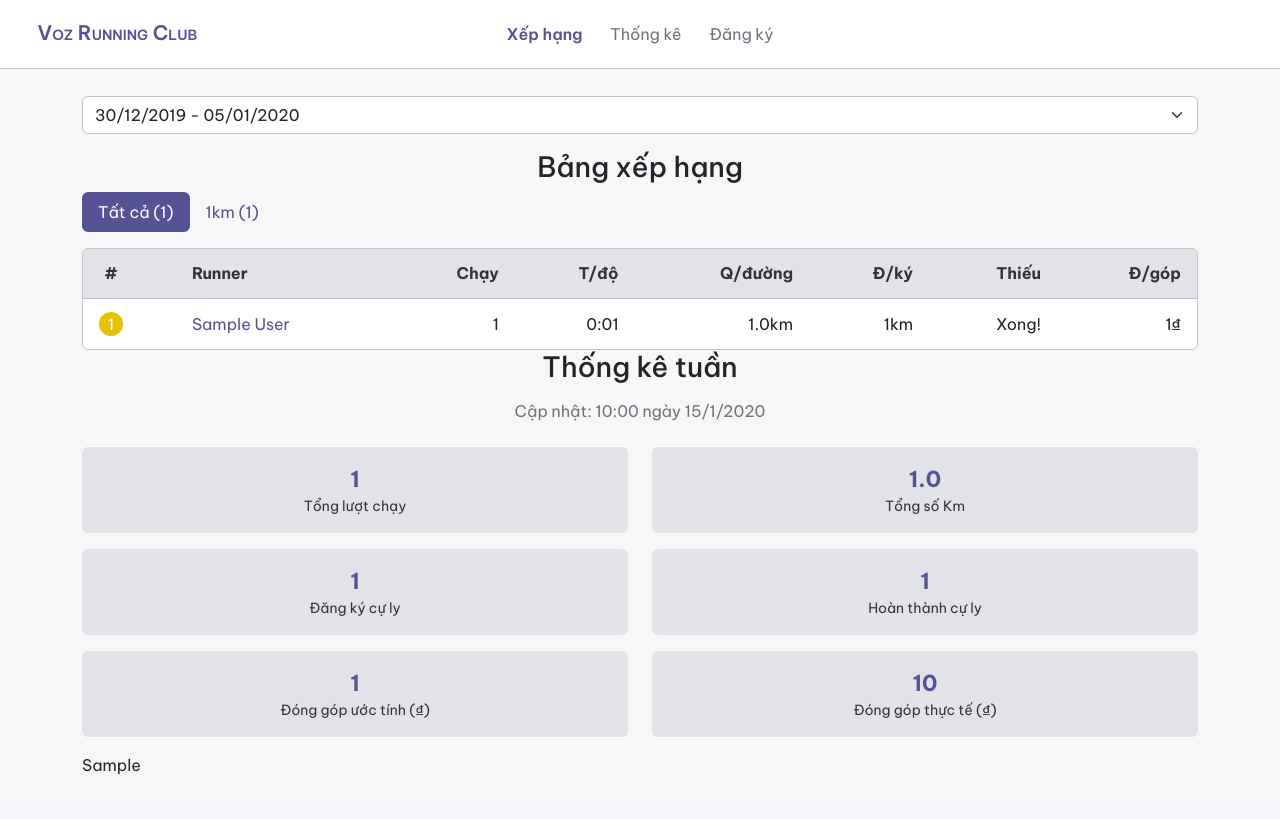
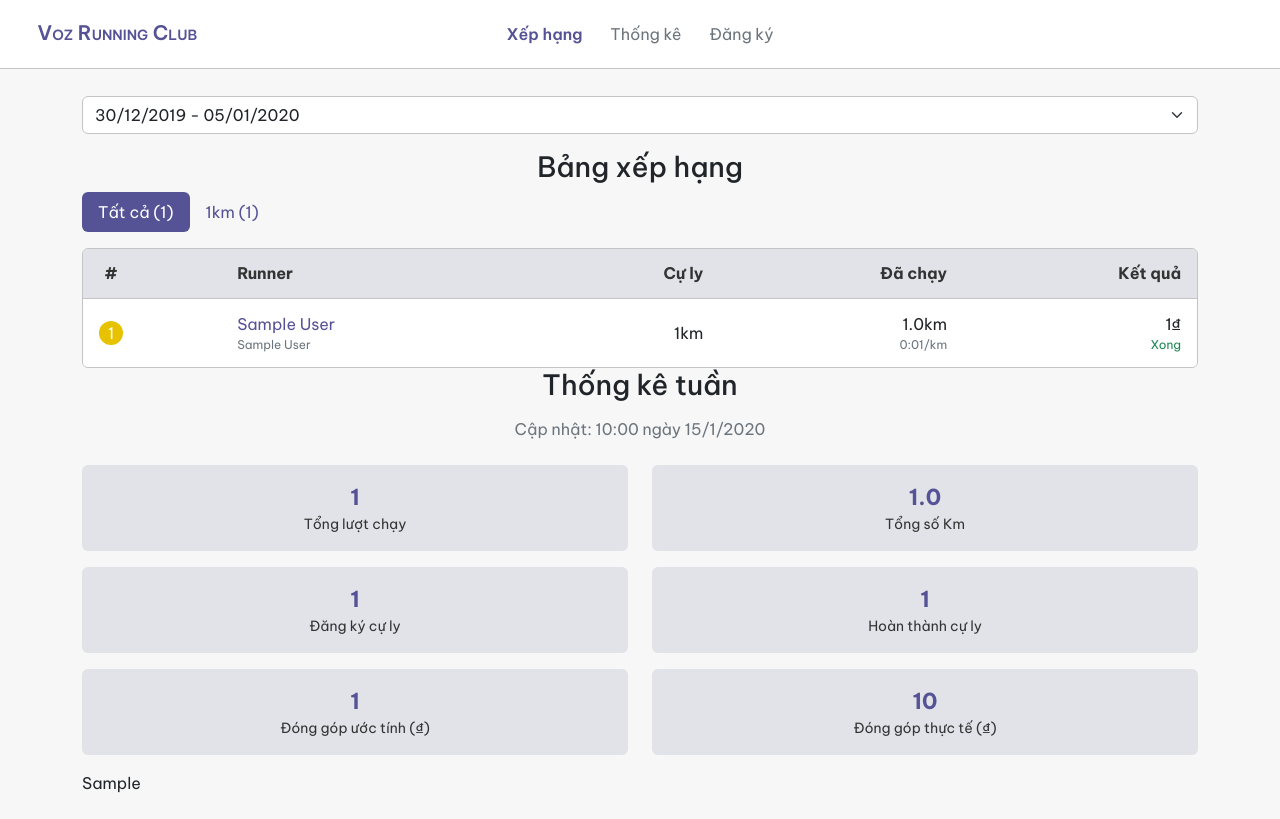
Before and after one commit to phongnt570/vozRunningClub, a Django app: page /leaderboard/?year=2020&week=1 in a window 1280 px wide. Before the commit the page ends 775 px from the top, so only its background shows below. Run offline with Django 4.2, Linux system fonts and the light colour scheme; tables that the repository leaves empty hold one stand-in row (values such as "Sample post"); some libraries are stand-ins or nearby versions.

Commit message:
new look for leaderboard

```diff
--- a/static/css/style.scss
+++ b/static/css/style.scss
@@ -111,12 +111,14 @@ body {
       .bars {
         display: block;
         position: absolute;
-        right: 0.5rem;
-        top: -0.25rem;
+        right: 0.75rem;
+        top: -0.5rem;
         cursor: pointer;
         background: $light;
         padding: 0.25rem 0.5rem;
         border-radius: 0.375rem;
+        font-size: 1.25rem;
+        color: $primary;
       }
 
       .nav-items, .nav-logout {
@@ -160,12 +162,6 @@ body {
 //  margin: 0.5rem 0;
 //  opacity: 100%;
 //}
-
-.rank-change {
-  //font-size: 0.75rem;
-  font-weight: bold;
-  display: inline;
-}
 
 .big-search-container {
   text-align: center;
@@ -351,6 +347,15 @@ body {
       td {
         padding: 0.8em 1em;
       }
+
+      .voz-name, .pace, .runs {
+        color: $secondary;
+      }
+
+      .voz-name, .pace, .runs, .rank-change, .missing-km {
+        font-size: 0.75rem;
+      }
+
     }
 
     .rank {
@@ -402,6 +407,6 @@ body {
 
 .weekly-post {
   img {
-    max-width: 100%;
+    width: 100%;
   }
 }
--- a/templates/weeklyTracking/leaderboard.html
+++ b/templates/weeklyTracking/leaderboard.html
@@ -155,10 +155,9 @@
                                 {#                                    {% endif %}#}
                             </div>
                         </div>
-                    </div>
-                </div>
+
                         {% if weekly_post and weekly_post.post %}
-                    <div class="weekly-post">
+                            <div class="weekly-post col-6">
                                 {#                        <div>#}
                                 {#                            <a class="text-primary"#}
                                 {#                               type="button" data-bs-toggle="collapse"#}
@@ -173,6 +172,8 @@
                                 {{ weekly_post.post|safe }}
                             </div>
                         {% endif %}
+                    </div>
+                </div>
             </div>
         </div>
     </div>
--- a/templates/weeklyTracking/leaderboard_table.html
+++ b/templates/weeklyTracking/leaderboard_table.html
@@ -8,19 +8,10 @@
             <th class="text-center">
                 <div class="rank">#</div>
             </th>
-            {#            {% if rank_changes is not None %}#}
-            {#                <th>#}
-            {#                    <span></span>#}
-            {#                </th>#}
-            {#            {% endif %}#}
             <th>Runner</th>
-            {#            <th class="">Voz</th>#}
-            <th class="text-end">Chạy</th>
-            <th class="text-end">T/độ</th>
-            <th class="text-end">Q/đường</th>
-            <th class="text-end">Đ/ký</th>
-            <th class="text-end">Thiếu</th>
-            <th class="text-end">Đ/góp</th>
+            <th class="text-end">Cự ly</th>
+            <th class="text-end">Đã chạy</th>
+            <th class="text-end">Kết quả</th>
         </tr>
         </thead>
         <tbody>
@@ -29,66 +20,65 @@
                 <td class="text-center">
                     <div class="rank rank-{{ forloop.counter }}">{{ forloop.counter }}</div>
                 </td>
-                {#                {% if rank_changes is not None %}#}
-                {#                    <td>#}
-                {#                        <div class="rank-change">#}
-                {#                            {% if weekly_progress.user.id in rank_changes %}#}
-                {#                                {% with rank_change=rank_changes|get_item:weekly_progress.user.id %}#}
-                {#                                    {% if rank_change > 0 %}#}
-                {#                                        <span class="text-success">#}
-                {#                                        <i class="fa-solid fa-arrow-up"></i>#}
-                {#                                        {{ rank_change }}#}
-                {#                                    </span>#}
-                {#                                    {% elif rank_change < 0 %}#}
-                {#                                        <span class="text-danger">#}
-                {#                                        <i class="fa-solid fa-arrow-down"></i>#}
-                {#                                        {{ rank_change|absolute }}#}
-                {#                                    </span>#}
-                {#                                    {% else %}#}
-                {#                                        <span class="text-secondary">#}
-                {#                                        <i class="fa-solid fa-minus"></i>#}
-                {#                                    </span>#}
-                {#                                    {% endif %}#}
-                {#                                {% endwith %}#}
-                {#                            {% else %}#}
-                {#                                <span class="text-secondary">#}
-                {#                                (new)#}
-                {#                            </span>#}
-                {#                            {% endif %}#}
-                {#                        </div>#}
-                {#                    </td>#}
-                {#                {% endif %}#}
 
                 <td>
+                    <div class="strava-name" title="Strava account">
                         <a href="https://strava.com/athletes/{{ user_2_strava_id|get_item:weekly_progress.user.id }}"
                            target="_blank"
                            class="text-decoration-none">
                             {{ weekly_progress.user.get_full_name }}
                         </a>
-                </td>
-                {#                <td class="">{{ weekly_progress.user.profile.voz_name }}</td>#}
-                <td class="text-end">{{ weekly_progress.runs }}</td>
-                <td class="text-end">{{ weekly_progress.average_pace|pace_format }}</td>
-                <td class="text-end">
-                    {{ weekly_progress.distance|floatformat:1 }}km
-                    {#                    <span class="d-none d-md-inline">km</span>#}
+                    </div>
+                    <div class="voz-name" title="Voz account">
+                        {{ weekly_progress.user.profile.voz_name }}
+                    </div>
+                    {#                    {% if rank_changes is not None %}#}
+                    {#                        <div class="rank-change">#}
+                    {#                            {% if weekly_progress.user.id in rank_changes %}#}
+                    {#                                {% with rank_change=rank_changes|get_item:weekly_progress.user.id %}#}
+                    {#                                    {% if rank_change > 0 %}#}
+                    {#                                        <span class="text-success">+{{ rank_change }}</span>#}
+                    {#                                    {% elif rank_change < 0 %}#}
+                    {#                                        <span class="text-danger">{{ rank_change }}</span>#}
+                    {#                                    {% else %}#}
+                    {#                                        <span class="text-secondary">--</span>#}
+                    {#                                    {% endif %}#}
+                    {#                                {% endwith %}#}
+                    {#                            {% else %}#}
+                    {#                                <span class="text-primary">new</span>#}
+                    {#                            {% endif %}#}
+                    {#                        </div>#}
+                    {#                    {% endif %}#}
                 </td>
                 <td class="text-end">
                     {% if weekly_progress.registered_mileage.distance > 0 %}
                         {{ weekly_progress.registered_mileage.distance|floatformat:0 }}km
-                        {#                        <span class="d-none d-md-inline">km</span>#}
                     {% else %}
                         <span class="text-secondary">--</span>
                     {% endif %}
                 </td>
-                <td class="text-end">{{ weekly_progress|missing_distance_str|safe }}</td>
                 <td class="text-end">
+                    <div class="distance" title="Quãng đường">
+                        {{ weekly_progress.distance|floatformat:1 }}km
+                    </div>
+                    <div class="pace" title="Tốc độ">
+                        {{ weekly_progress.average_pace|pace_format }}/km
+                    </div>
+                    {#                    <div class="runs" title="Lần chạy">#}
+                    {#                        {{ weekly_progress.runs }}#}
+                    {#                    </div>#}
+                </td>
+                <td class="text-end">
+                    <div class="donate" title="Đóng góp">
                         {% if weekly_progress.registered_mileage.distance == 0 %}
                             <span class="text-secondary">--</span>
                         {% else %}
                             {{ weekly_progress.donation|intcomma }}₫
-                        {#                        <span class="d-none d-md-inline">₫</span>#}
                         {% endif %}
+                    </div>
+                    <div class="missing-km" title="Km thiếu">
+                        {{ weekly_progress|missing_distance_str:False|safe }}
+                    </div>
                 </td>
             </tr>
         {% endfor %}
--- a/weeklyTracking/templatetags/track_custom_utils.py
+++ b/weeklyTracking/templatetags/track_custom_utils.py
@@ -15,15 +15,17 @@ def missing_distance(week_progress: WeeklyProgress):
 
 
 @register.filter
-def missing_distance_str(week_progress: WeeklyProgress):
+def missing_distance_str(week_progress: WeeklyProgress, return_all: bool = True):
     d = max(0.0, week_progress.registered_mileage.distance - week_progress.distance)
     if week_progress.registered_mileage.distance == 0:
-        return "<span class='text-secondary'>--</span>"
+        if return_all:
+            return "<span class='text-secondary'>--</span>"
+        else:
+            return ""
+    if d == 0:
+        return "<span class='text-success'>Xong</span>"
 
-    if d == 0:
-        return "Xong!"
-
-    return f"{d:.1f}km"
+    return f"<span class='text-danger'>-{d:.1f}km</span>"
 
 
 @register.filter
```
Also changed, not shown: static/css/style.css, 1 other file. Lines whose indentation alone changed are shown as unchanged.
